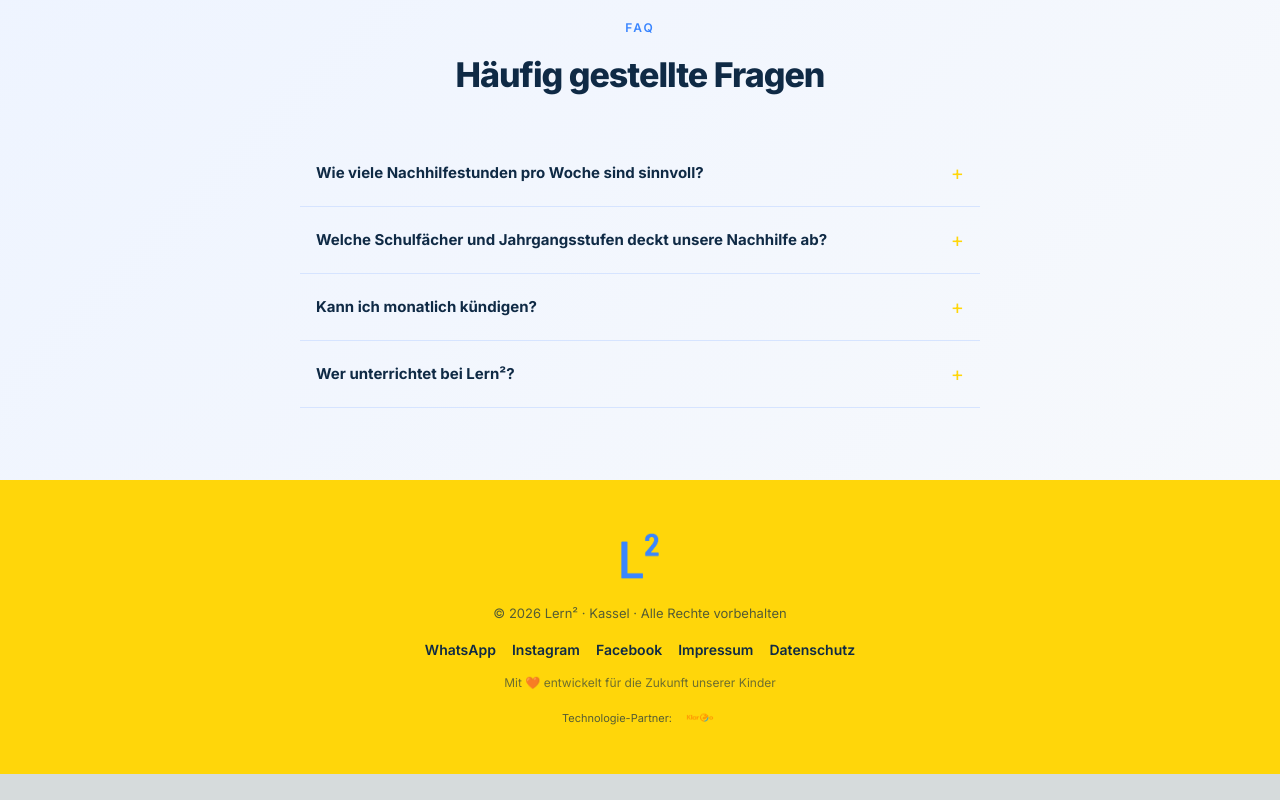
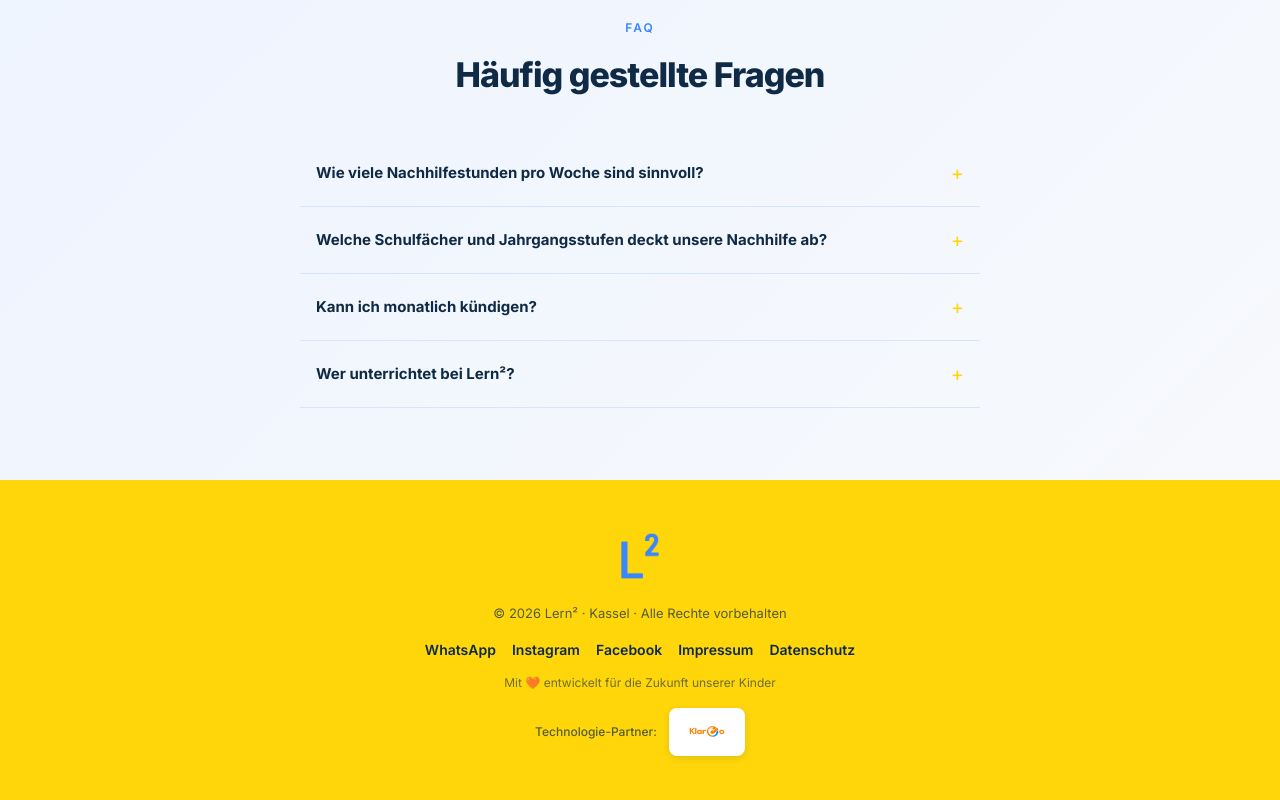
Before and after one commit to Lern-hoch-zwei/lern2-website, a Next.js app: page / in a window 1280 px wide. Shown: the part 5917-6717 px from the top of the page. Before the commit the page ends 6691 px from the top, so only its background shows below. Built offline with nearby package versions, Linux system fonts and the light colour scheme.

Commit message:
Update page.tsx

```diff
--- a/app/page.tsx
+++ b/app/page.tsx
@@ -502,10 +502,24 @@ export default function Home() {
             <a href="/datenschutz" className="footer-link">Datenschutz</a>
           </div>
           <p style={{ fontSize: '12px', color: '#0F2A45', opacity: 0.6, marginBottom: '10px' }}>Mit ❤️ entwickelt für die Zukunft unserer Kinder</p>
-          <div style={{ display: 'flex', alignItems: 'center', justifyContent: 'center', gap: '10px', marginTop: '4px', opacity: 0.7 }}>
-            <span style={{ fontSize: '11px', color: '#0F2A45' }}>Technologie-Partner:</span>
-            <a href="https://klarooai.com/de" target="_blank" rel="noopener noreferrer" style={{ display: 'inline-flex', alignItems: 'center', textDecoration: 'none' }}>
-              <img src="/klaroo.png" alt="Klaroo AI" style={{ height: '24px', width: 'auto', objectFit: 'contain' }} />
+          <div style={{ display: 'flex', alignItems: 'center', justifyContent: 'center', gap: '12px', marginTop: '6px' }}>
+            <span style={{ fontSize: '12px', color: '#0F2A45', opacity: 0.7, fontWeight: '500' }}>Technologie-Partner:</span>
+            <a href="https://klarooai.com/de" target="_blank" rel="noopener noreferrer"
+               style={{
+                 display: 'inline-flex',
+                 alignItems: 'center',
+                 justifyContent: 'center',
+                 backgroundColor: '#fff',
+                 padding: '8px 14px',
+                 borderRadius: '8px',
+                 textDecoration: 'none',
+                 boxShadow: '0 2px 6px rgba(15,42,69,0.12)',
+                 transition: 'transform 0.2s ease, box-shadow 0.2s ease'
+               }}
+               onMouseEnter={(e) => { e.currentTarget.style.transform = 'translateY(-1px)'; e.currentTarget.style.boxShadow = '0 4px 12px rgba(15,42,69,0.2)'; }}
+               onMouseLeave={(e) => { e.currentTarget.style.transform = 'translateY(0)'; e.currentTarget.style.boxShadow = '0 2px 6px rgba(15,42,69,0.12)'; }}
+            >
+              <img src="/klaroo.png" alt="Klaroo AI" style={{ height: '32px', width: 'auto', objectFit: 'contain', display: 'block' }} />
             </a>
           </div>
         </div>
```
